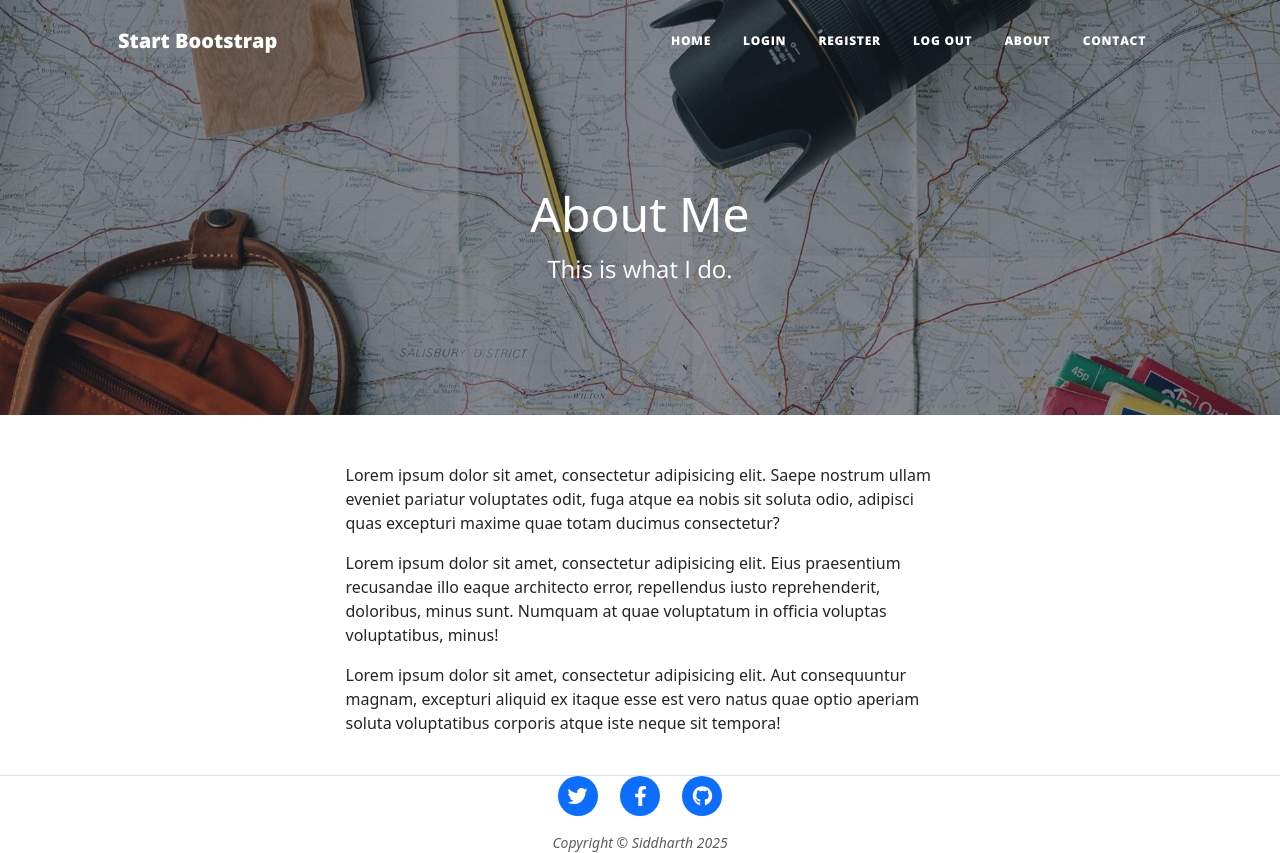
After one commit to Siddharth782/flask-blog-app, a Flask app: page /about in a window 1280 px wide. The commit adds this page. Run offline with Flask 3, Linux system fonts and the light colour scheme; some libraries are stand-ins or nearby versions.

Commit message:
Add About and Contact pages with email notifications

```diff
--- a/main.py
+++ b/main.py
@@ -1,12 +1,68 @@
-from flask import Flask, render_template
+# ----------- IMPORTS --------------- #
+import smtplib
+from flask import Flask, render_template, request
 from flask_bootstrap import Bootstrap5
+from dotenv import load_dotenv
+import os
+from flask_ckeditor import CKEditor
+from forms import ContactForm
 
+load_dotenv()
+# ----------- CONSTANTS --------------- #
+MY_EMAIL = os.getenv("MY_EMAIL")
+APP_PASSWORD = os.getenv("APP_PASSWORD")
+
+# ----------- FUNCTIONS --------------- #
+def send_email(name, email, phone, message):
+
+    with smtplib.SMTP("smtp.gmail.com") as connection:
+
+        # Send email to the one contacted you.
+        connection.starttls()
+        connection.login(user=MY_EMAIL, password=APP_PASSWORD)
+        connection.sendmail(
+            from_addr=MY_EMAIL,
+            to_addrs=email,
+            msg=f"Subject:Message Received\n\nHey {name}, received your message.\nIt was lovely, will catch you up on your phone or email."
+        )
+
+        # Send email to yourself relaying the message received.
+        connection.sendmail(
+            from_addr=MY_EMAIL,
+            to_addrs=MY_EMAIL,
+            msg=f"Subject:Message from your blog website.\n\n{name} contacted you to say..\n  \n{message}\n  \nYou can contact them on his email {email} or his phone {phone}"
+        )
+
+# ----------- INITIALISATIONS --------------- #
 app = Flask(__name__)
+app.config['SECRET_KEY'] = '8BYkEfBA6O6donzWlSihBXox7C0sKR6b'
+ckeditor = CKEditor(app)
 Bootstrap5(app)
 
 @app.route("/")
 def home_page():
     return render_template("index.html")
 
+@app.route("/about")
+def about():
+    return render_template("about.html")
+
+@app.route("/contact", methods=["GET", "POST"])
+def contact():
+
+    form = ContactForm()
+
+    if form.validate_on_submit():
+
+        name = form.name.data
+        email = form.email.data
+        phone = form.phone.data
+        message = form.message.data
+
+        send_email(name, email, phone, message)
+        return render_template("contact.html", msg_sent=True, form=form)
+
+    return render_template("contact.html", msg_sent=False, form=form)
+
 if __name__ == "__main__":
     app.run(debug=True)
--- a/requirements.txt
+++ b/requirements.txt
@@ -1,2 +1,3 @@
 Flask~=3.1.0
 Bootstrap_Flask==2.3.3
+python-dotenv~=1.0.1
--- a/static/css/styles.css
+++ b/static/css/styles.css
@@ -78,8 +78,8 @@ li.nav-item > a.nav-link {
   }
 }
 
-/* Header of Index.html */
-.homehead {
+/* Headers of Index.html, About.html, Contact.Html */
+.pagehead {
   position: relative;
   margin-bottom: 3rem;
   padding-top: calc(8rem + 57px);
@@ -89,7 +89,8 @@ li.nav-item > a.nav-link {
   background-size: cover;
   background-attachment: scroll;
 }
-.homehead:before {
+
+.pagehead:before {
   content: "";
   position: absolute;
   top: 0;
@@ -100,16 +101,19 @@ li.nav-item > a.nav-link {
   opacity: 0.5;
 }
 
-.homehead .site-heading {
+.pagehead .site-heading,
+.pagehead .page-heading{
   text-align: center;
   color: #fff;
 }
 
-.homehead .site-heading h1{
+.pagehead .site-heading h1,
+.pagehead .page-heading h1{
   font-size: 3rem;
 }
 
-.homehead .sub-heading {
+.pagehead .site-heading .subheading,
+.pagehead .page-heading .subheading{
   font-size: 1.5rem;
   font-weight: 300;
   font-family: "Open Sans", -apple-system, BlinkMacSystemFont, "Segoe UI", Roboto, "Helvetica Neue", Arial, sans-serif, "Apple Color Emoji", "Segoe UI Emoji", "Segoe UI Symbol", "Noto Color Emoji";
--- /dev/null
+++ b/static/js/scripts.js
@@ -0,0 +1,24 @@
+window.addEventListener('DOMContentLoaded', () => {
+    let scrollPos = 0;
+    const mainNav = document.getElementById('mainNav');
+    const headerHeight = mainNav.clientHeight;
+    window.addEventListener('scroll', function() {
+        const currentTop = document.body.getBoundingClientRect().top * -1;
+        if ( currentTop < scrollPos) {
+            // Scrolling Up
+            if (currentTop > 0 && mainNav.classList.contains('is-fixed')) {
+                mainNav.classList.add('is-visible');
+            } else {
+                console.log(123);
+                mainNav.classList.remove('is-visible', 'is-fixed');
+            }
+        } else {
+            // Scrolling Down
+            mainNav.classList.remove(['is-visible']);
+            if (currentTop > headerHeight && !mainNav.classList.contains('is-fixed')) {
+                mainNav.classList.add('is-fixed');
+            }
+        }
+        scrollPos = currentTop;
+    });
+})
--- /dev/null
+++ b/templates/about.html
@@ -0,0 +1,48 @@
+{% include "header.html" %}
+
+<!-- Page Header-->
+<header
+  class="pagehead"
+  style="background-image: url('../static/assets/img/about-bg.jpg')"
+>
+  <div class="container position-relative px-4 px-lg-5">
+    <div class="row gx-4 gx-lg-5 justify-content-center">
+      <div class="col-md-10 col-lg-8 col-xl-7">
+        <div class="page-heading">
+          <h1>About Me</h1>
+          <span class="subheading">This is what I do.</span>
+        </div>
+      </div>
+    </div>
+  </div>
+</header>
+
+<!-- Main Content-->
+<main class="mb-4">
+  <div class="container px-4 px-lg-5">
+    <div class="row gx-4 gx-lg-5 justify-content-center">
+      <div class="col-md-10 col-lg-8 col-xl-7">
+        <p>
+          Lorem ipsum dolor sit amet, consectetur adipisicing elit. Saepe
+          nostrum ullam eveniet pariatur voluptates odit, fuga atque ea nobis
+          sit soluta odio, adipisci quas excepturi maxime quae totam ducimus
+          consectetur?
+        </p>
+        <p>
+          Lorem ipsum dolor sit amet, consectetur adipisicing elit. Eius
+          praesentium recusandae illo eaque architecto error, repellendus iusto
+          reprehenderit, doloribus, minus sunt. Numquam at quae voluptatum in
+          officia voluptas voluptatibus, minus!
+        </p>
+        <p>
+          Lorem ipsum dolor sit amet, consectetur adipisicing elit. Aut
+          consequuntur magnam, excepturi aliquid ex itaque esse est vero natus
+          quae optio aperiam soluta voluptatibus corporis atque iste neque sit
+          tempora!
+        </p>
+      </div>
+    </div>
+  </div>
+</main>
+
+{% include "footer.html" %}
--- a/templates/footer.html
+++ b/templates/footer.html
@@ -36,5 +36,7 @@
       </footer>
       <!-- Bootstrap core JS-->
       <script src="https://cdn.jsdelivr.net/npm/bootstrap@5.2.3/dist/js/bootstrap.bundle.min.js"></script>
+      <!-- Core theme JS-->
+      <script src="{{ url_for('static', filename='js/scripts.js') }}"></script>
   </body>
 </html>
--- a/templates/header.html
+++ b/templates/header.html
@@ -62,7 +62,7 @@
             <li class="nav-item">
               <a
                 class="nav-link px-lg-3 py-3 py-lg-4"
-                href="#"
+                href=" {{ url_for('home_page') }} "
                 >Home</a
               >
             </li>
@@ -90,14 +90,14 @@
             <li class="nav-item">
               <a
                 class="nav-link px-lg-3 py-3 py-lg-4"
-                href="#"
+                href=" {{ url_for('about') }} "
                 >About</a
               >
             </li>
             <li class="nav-item">
               <a
                 class="nav-link px-lg-3 py-3 py-lg-4"
-                href="#"
+                href=" {{ url_for('contact') }} "
                 >Contact</a
               >
             </li>
--- a/templates/index.html
+++ b/templates/index.html
@@ -2,7 +2,7 @@
 
 <!-- Page Header-->
 <header
-  class="homehead"
+  class="pagehead"
   style="background-image: url('../static/assets/img/home-bg.jpg')"
 >
   <div class="container position-relative px-4 px-lg-5">
@@ -10,7 +10,7 @@
       <div class="col-md-10 col-lg-8 col-xl-7">
         <div class="site-heading">
           <h1>Informative Blog</h1>
-          <span class="sub-heading">A collection of random informative blogs.</span>
+          <span class="subheading">A collection of random informative blogs.</span>
         </div>
       </div>
     </div>
```
Also changed, not shown: forms.py (added, +11 -0 lines), templates/contact.html (added, +43 -0 lines), static/assets/img/about-bg.jpg (added), static/assets/img/contact-bg.jpg (added).
